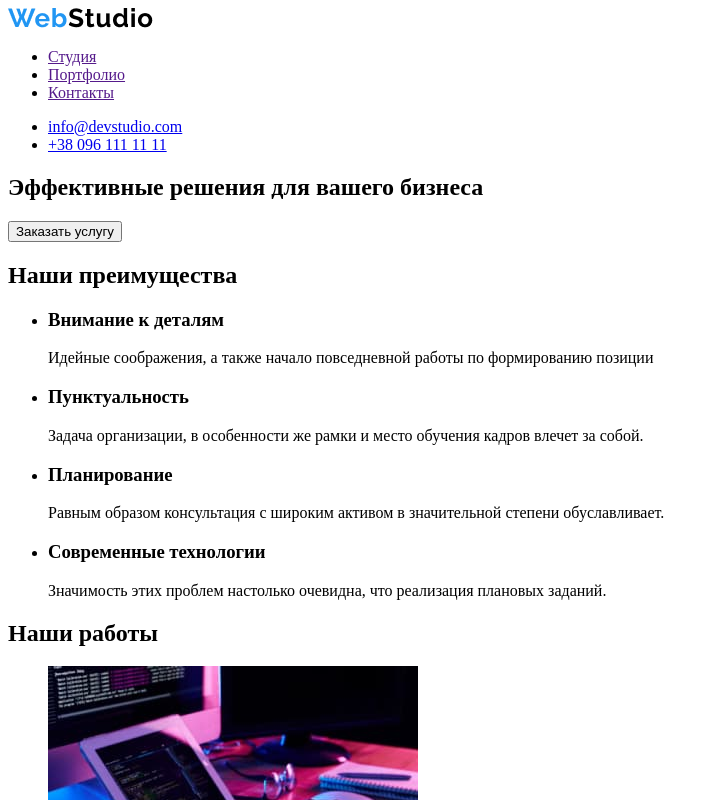
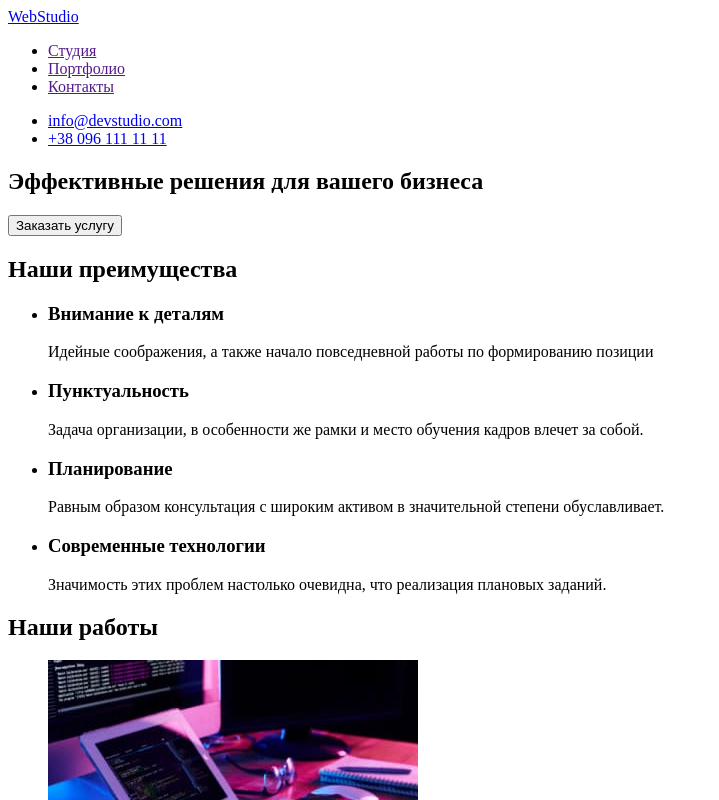
Before and after one commit to IceOffSky/Homework-1, a plain HTML site: page index.html in a window 1280 px wide. Shown: the top 800 px of the page, without its empty margins (0-719 px from the left). Drawn offline with Linux system fonts and the light colour scheme.

Commit message:
Замена Логотипа на текст

```diff
--- a/index.html
+++ b/index.html
@@ -9,7 +9,7 @@
   <body>
     <!--Шапка-->
     <header class="Header">
-      <a href="#"><img src="./images/Logo.png" alt="Logo" /></a>
+      <a href="#">WebStudio</a>
       <nav>
         <ul>
           <li><a href="">Студия</a></li>
@@ -147,7 +147,7 @@
 
       <!--Подвал-->
       <footer class="footer">
-        <a href="#"><img src="./images/logo.png" alt="Logo" /></a>
+        <a href="#">WebStudio</a>
         <address>
           <ul>
             <li>г. Киев, пр-т Леси Украинки, 26</li>
```
